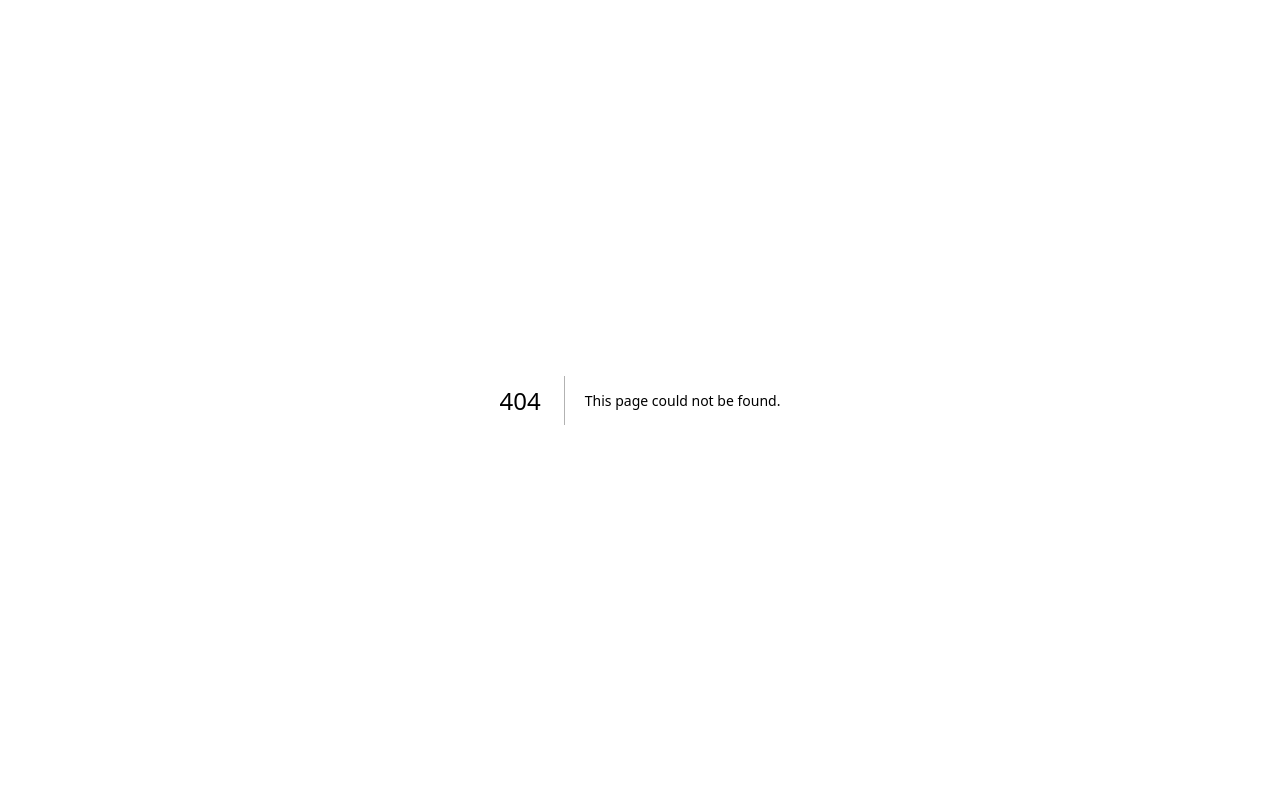
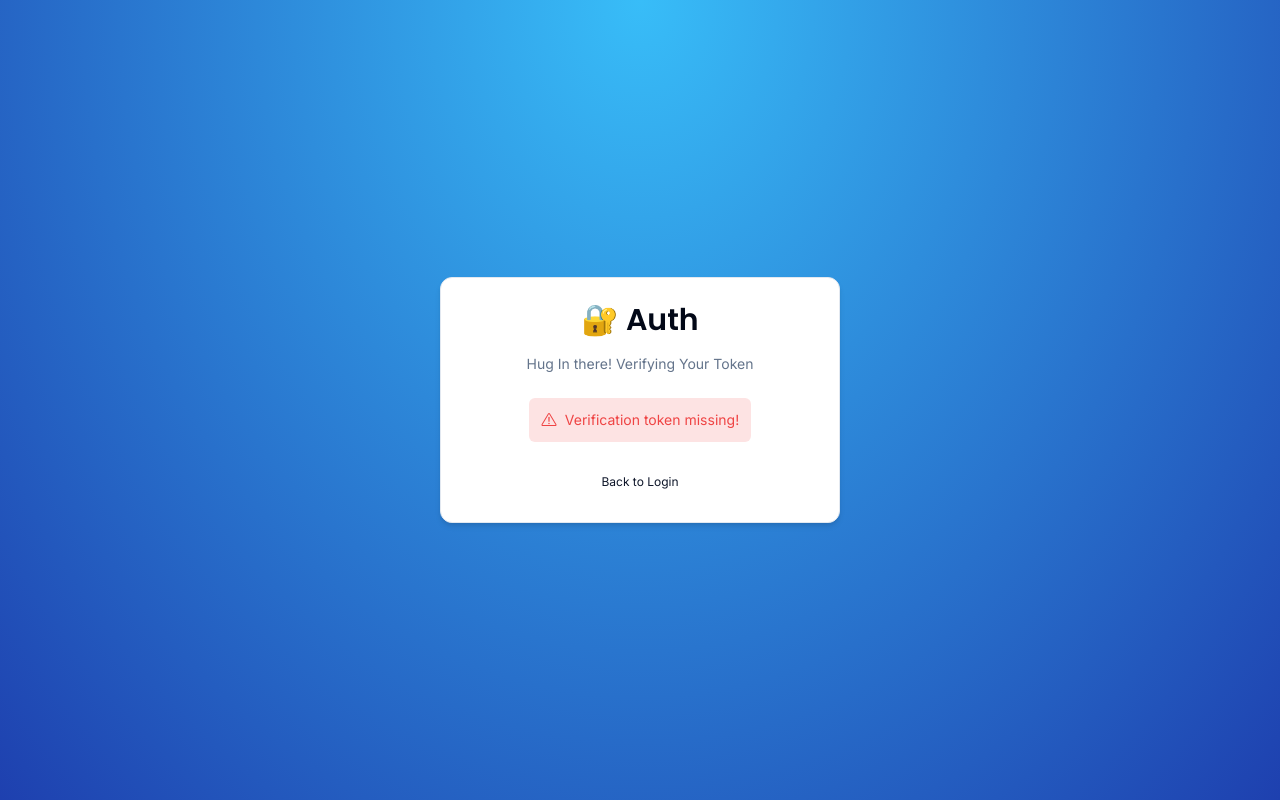
Before and after one commit to Marknjo/auth-mastery, a Next.js app: page /auth/new-verification in a window 1280 px wide. Before the commit this address had no page. Built offline with nearby package versions, Linux system fonts and the light colour scheme.

Commit message:
implement VerificationPage route

```diff
--- /dev/null
+++ b/app/auth/new-verification/page.tsx
@@ -0,0 +1,6 @@
+import NewVerificationForm from '@/components/auth/new-verification-form';
+
+function VerificationPage() {
+  return <NewVerificationForm />;
+}
+export default VerificationPage;
```
